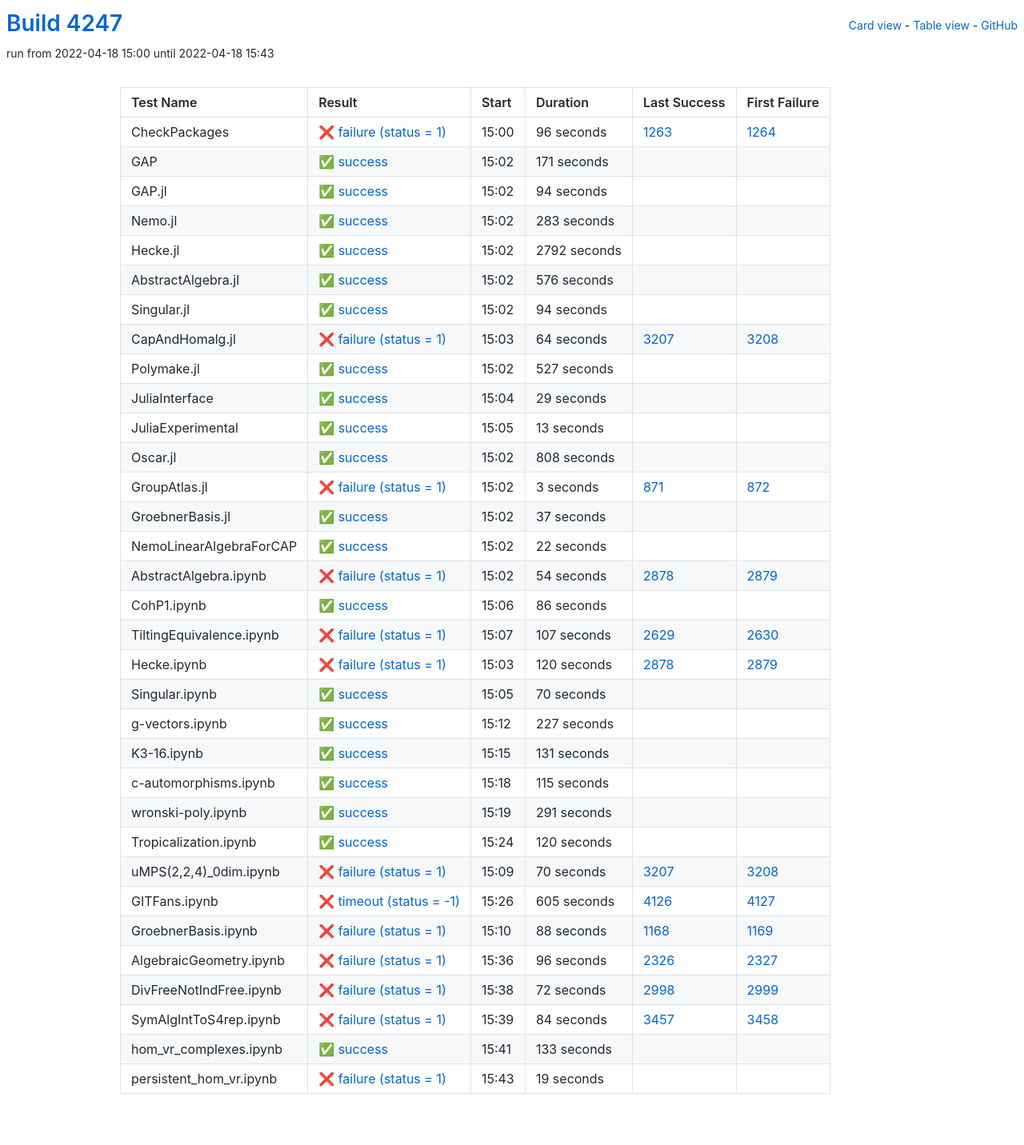
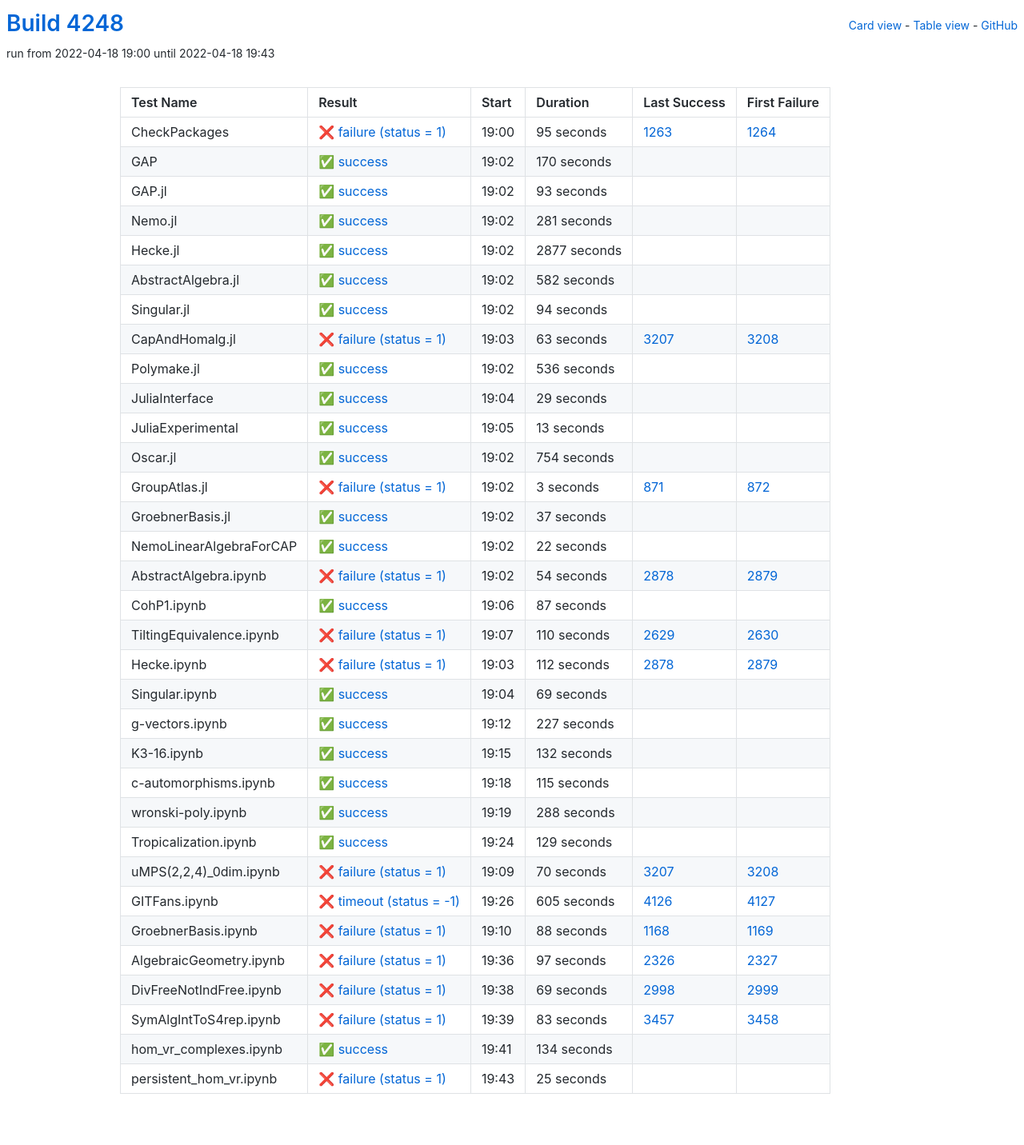
Before and after one commit to oscar-system/oscar-ci-status-stable, a Jekyll site: the page built from table.html, in a window 1280 px wide. Shown: the whole page at 80% size. Built offline with Jekyll 4.4.1, drawn with Linux system fonts in a browser that asks for light colours.

Commit message:
Build #4248

```diff
--- a/_data/ci.yml
+++ b/_data/ci.yml
@@ -1,6 +1,6 @@
 ---
-build: 4247
-build_url: https://oscarci.mathematik.uni-kl.de/job/oscar-stable/4247/
+build: 4248
+build_url: https://oscarci.mathematik.uni-kl.de/job/oscar-stable/4248/
 job: oscar-stable
 organization: oscar-system
 repo: oscar-ci-status-stable
@@ -8,80 +8,80 @@ repourl: https://github.com/oscar-system/oscar-ci-status-stable
 tests:
 - name: CheckPackages
   id: checkpackages
-  log: https://oscarci.mathematik.uni-kl.de/job/oscar-stable/4247/artifact/logs/build-4247/CheckPackages.log
-  start: 2022-04-18 15:00
+  log: https://oscarci.mathematik.uni-kl.de/job/oscar-stable/4248/artifact/logs/build-4248/CheckPackages.log
+  start: 2022-04-18 19:00
   success: false
   exitcode: 1
   status: failure
-  duration: 96
+  duration: 95
   last_success: 1263
   last_success_url: https://oscarci.mathematik.uni-kl.de/job/oscar-stable/1263/
   first_failure: 1264
   first_failure_url: https://oscarci.mathematik.uni-kl.de/job/oscar-stable/1264/
 - name: GAP
   id: gap
-  log: https://oscarci.mathematik.uni-kl.de/job/oscar-stable/4247/artifact/logs/build-4247/GAP.log
-  start: 2022-04-18 15:02
+  log: https://oscarci.mathematik.uni-kl.de/job/oscar-stable/4248/artifact/logs/build-4248/GAP.log
+  start: 2022-04-18 19:02
   success: true
   exitcode: 0
   status: success
-  duration: 171
+  duration: 170
   last_success: false
   last_success_url:
   first_failure: false
   first_failure_url:
 - name: GAP.jl
   id: gap-jl
-  log: https://oscarci.mathematik.uni-kl.de/job/oscar-stable/4247/artifact/logs/build-4247/GAP.jl.log
-  start: 2022-04-18 15:02
+  log: https://oscarci.mathematik.uni-kl.de/job/oscar-stable/4248/artifact/logs/build-4248/GAP.jl.log
+  start: 2022-04-18 19:02
   success: true
   exitcode: 0
   status: success
-  duration: 94
+  duration: 93
   last_success: false
   last_success_url:
   first_failure: false
   first_failure_url:
 - name: Nemo.jl
   id: nemo-jl
-  log: https://oscarci.mathematik.uni-kl.de/job/oscar-stable/4247/artifact/logs/build-4247/Nemo.jl.log
-  start: 2022-04-18 15:02
+  log: https://oscarci.mathematik.uni-kl.de/job/oscar-stable/4248/artifact/logs/build-4248/Nemo.jl.log
+  start: 2022-04-18 19:02
   success: true
   exitcode: 0
   status: success
-  duration: 283
+  duration: 281
   last_success: false
   last_success_url:
   first_failure: false
   first_failure_url:
 - name: Hecke.jl
   id: hecke-jl
-  log: https://oscarci.mathematik.uni-kl.de/job/oscar-stable/4247/artifact/logs/build-4247/Hecke.jl.log
-  start: 2022-04-18 15:02
+  log: https://oscarci.mathematik.uni-kl.de/job/oscar-stable/4248/artifact/logs/build-4248/Hecke.jl.log
+  start: 2022-04-18 19:02
   success: true
   exitcode: 0
   status: success
-  duration: 2792
+  duration: 2877
   last_success: false
   last_success_url:
   first_failure: false
   first_failure_url:
 - name: AbstractAlgebra.jl
   id: abstractalgebra-jl
-  log: https://oscarci.mathematik.uni-kl.de/job/oscar-stable/4247/artifact/logs/build-4247/AbstractAlgebra.jl.log
-  start: 2022-04-18 15:02
+  log: https://oscarci.mathematik.uni-kl.de/job/oscar-stable/4248/artifact/logs/build-4248/AbstractAlgebra.jl.log
+  start: 2022-04-18 19:02
   success: true
   exitcode: 0
   status: success
-  duration: 576
+  duration: 582
   last_success: false
   last_success_url:
   first_failure: false
   first_failure_url:
 - name: Singular.jl
   id: singular-jl
-  log: https://oscarci.mathematik.uni-kl.de/job/oscar-stable/4247/artifact/logs/build-4247/Singular.jl.log
-  start: 2022-04-18 15:02
+  log: https://oscarci.mathematik.uni-kl.de/job/oscar-stable/4248/artifact/logs/build-4248/Singular.jl.log
+  start: 2022-04-18 19:02
   success: true
   exitcode: 0
   status: success
@@ -92,32 +92,32 @@ tests:
   first_failure_url:
 - name: CapAndHomalg.jl
   id: capandhomalg-jl
-  log: https://oscarci.mathematik.uni-kl.de/job/oscar-stable/4247/artifact/logs/build-4247/CapAndHomalg.jl.log
-  start: 2022-04-18 15:03
+  log: https://oscarci.mathematik.uni-kl.de/job/oscar-stable/4248/artifact/logs/build-4248/CapAndHomalg.jl.log
+  start: 2022-04-18 19:03
   success: false
   exitcode: 1
   status: failure
-  duration: 64
+  duration: 63
   last_success: 3207
   last_success_url: https://oscarci.mathematik.uni-kl.de/job/oscar-stable/3207/
   first_failure: 3208
   first_failure_url: https://oscarci.mathematik.uni-kl.de/job/oscar-stable/3208/
 - name: Polymake.jl
   id: polymake-jl
-  log: https://oscarci.mathematik.uni-kl.de/job/oscar-stable/4247/artifact/logs/build-4247/Polymake.jl.log
-  start: 2022-04-18 15:02
+  log: https://oscarci.mathematik.uni-kl.de/job/oscar-stable/4248/artifact/logs/build-4248/Polymake.jl.log
+  start: 2022-04-18 19:02
   success: true
   exitcode: 0
   status: success
-  duration: 527
+  duration: 536
   last_success: false
   last_success_url:
   first_failure: false
   first_failure_url:
 - name: JuliaInterface
   id: juliainterface
-  log: https://oscarci.mathematik.uni-kl.de/job/oscar-stable/4247/artifact/logs/build-4247/JuliaInterface.log
-  start: 2022-04-18 15:04
+  log: https://oscarci.mathematik.uni-kl.de/job/oscar-stable/4248/artifact/logs/build-4248/JuliaInterface.log
+  start: 2022-04-18 19:04
   success: true
   exitcode: 0
   status: success
@@ -128,8 +128,8 @@ tests:
   first_failure_url:
 - name: JuliaExperimental
   id: juliaexperimental
-  log: https://oscarci.mathematik.uni-kl.de/job/oscar-stable/4247/artifact/logs/build-4247/JuliaExperimental.log
-  start: 2022-04-18 15:05
+  log: https://oscarci.mathematik.uni-kl.de/job/oscar-stable/4248/artifact/logs/build-4248/JuliaExperimental.log
+  start: 2022-04-18 19:05
   success: true
   exitcode: 0
   status: success
@@ -140,20 +140,20 @@ tests:
   first_failure_url:
 - name: Oscar.jl
   id: oscar-jl
-  log: https://oscarci.mathematik.uni-kl.de/job/oscar-stable/4247/artifact/logs/build-4247/Oscar.jl.log
-  start: 2022-04-18 15:02
+  log: https://oscarci.mathematik.uni-kl.de/job/oscar-stable/4248/artifact/logs/build-4248/Oscar.jl.log
+  start: 2022-04-18 19:02
   success: true
   exitcode: 0
   status: success
-  duration: 808
+  duration: 754
   last_success: false
   last_success_url:
   first_failure: false
   first_failure_url:
 - name: GroupAtlas.jl
   id: groupatlas-jl
-  log: https://oscarci.mathematik.uni-kl.de/job/oscar-stable/4247/artifact/logs/build-4247/GroupAtlas.jl.log
-  start: 2022-04-18 15:02
+  log: https://oscarci.mathematik.uni-kl.de/job/oscar-stable/4248/artifact/logs/build-4248/GroupAtlas.jl.log
+  start: 2022-04-18 19:02
   success: false
   exitcode: 1
   status: failure
@@ -164,8 +164,8 @@ tests:
   first_failure_url: https://oscarci.mathematik.uni-kl.de/job/oscar-stable/872/
 - name: GroebnerBasis.jl
   id: groebnerbasis-jl
-  log: https://oscarci.mathematik.uni-kl.de/job/oscar-stable/4247/artifact/logs/build-4247/GroebnerBasis.jl.log
-  start: 2022-04-18 15:02
+  log: https://oscarci.mathematik.uni-kl.de/job/oscar-stable/4248/artifact/logs/build-4248/GroebnerBasis.jl.log
+  start: 2022-04-18 19:02
   success: true
   exitcode: 0
   status: success
@@ -176,8 +176,8 @@ tests:
   first_failure_url:
 - name: NemoLinearAlgebraForCAP
   id: nemolinearalgebraforcap
-  log: https://oscarci.mathematik.uni-kl.de/job/oscar-stable/4247/artifact/logs/build-4247/NemoLinearAlgebraForCAP.log
-  start: 2022-04-18 15:02
+  log: https://oscarci.mathematik.uni-kl.de/job/oscar-stable/4248/artifact/logs/build-4248/NemoLinearAlgebraForCAP.log
+  start: 2022-04-18 19:02
   success: true
   exitcode: 0
   status: success
@@ -188,8 +188,8 @@ tests:
   first_failure_url:
 - name: AbstractAlgebra.ipynb
   id: abstractalgebra-ipynb
-  log: https://oscarci.mathematik.uni-kl.de/job/oscar-stable/4247/artifact/logs/build-4247/AbstractAlgebra.ipynb.log
-  start: 2022-04-18 15:02
+  log: https://oscarci.mathematik.uni-kl.de/job/oscar-stable/4248/artifact/logs/build-4248/AbstractAlgebra.ipynb.log
+  start: 2022-04-18 19:02
   success: false
   exitcode: 1
   status: failure
@@ -200,56 +200,56 @@ tests:
   first_failure_url: https://oscarci.mathematik.uni-kl.de/job/oscar-stable/2879/
 - name: CohP1.ipynb
   id: cohp1-ipynb
-  log: https://oscarci.mathematik.uni-kl.de/job/oscar-stable/4247/artifact/logs/build-4247/CohP1.ipynb.log
-  start: 2022-04-18 15:06
+  log: https://oscarci.mathematik.uni-kl.de/job/oscar-stable/4248/artifact/logs/build-4248/CohP1.ipynb.log
+  start: 2022-04-18 19:06
   success: true
   exitcode: 0
   status: success
-  duration: 86
+  duration: 87
   last_success: false
   last_success_url:
   first_failure: false
   first_failure_url:
 - name: TiltingEquivalence.ipynb
   id: tiltingequivalence-ipynb
-  log: https://oscarci.mathematik.uni-kl.de/job/oscar-stable/4247/artifact/logs/build-4247/TiltingEquivalence.ipynb.log
-  start: 2022-04-18 15:07
+  log: https://oscarci.mathematik.uni-kl.de/job/oscar-stable/4248/artifact/logs/build-4248/TiltingEquivalence.ipynb.log
+  start: 2022-04-18 19:07
   success: false
   exitcode: 1
   status: failure
-  duration: 107
+  duration: 110
   last_success: 2629
   last_success_url: https://oscarci.mathematik.uni-kl.de/job/oscar-stable/2629/
   first_failure: 2630
   first_failure_url: https://oscarci.mathematik.uni-kl.de/job/oscar-stable/2630/
 - name: Hecke.ipynb
   id: hecke-ipynb
-  log: https://oscarci.mathematik.uni-kl.de/job/oscar-stable/4247/artifact/logs/build-4247/Hecke.ipynb.log
-  start: 2022-04-18 15:03
+  log: https://oscarci.mathematik.uni-kl.de/job/oscar-stable/4248/artifact/logs/build-4248/Hecke.ipynb.log
+  start: 2022-04-18 19:03
   success: false
   exitcode: 1
   status: failure
-  duration: 120
+  duration: 112
   last_success: 2878
   last_success_url: https://oscarci.mathematik.uni-kl.de/job/oscar-stable/2878/
   first_failure: 2879
   first_failure_url: https://oscarci.mathematik.uni-kl.de/job/oscar-stable/2879/
 - name: Singular.ipynb
   id: singular-ipynb
-  log: https://oscarci.mathematik.uni-kl.de/job/oscar-stable/4247/artifact/logs/build-4247/Singular.ipynb.log
-  start: 2022-04-18 15:05
+  log: https://oscarci.mathematik.uni-kl.de/job/oscar-stable/4248/artifact/logs/build-4248/Singular.ipynb.log
+  start: 2022-04-18 19:04
   success: true
   exitcode: 0
   status: success
-  duration: 70
+  duration: 69
   last_success: false
   last_success_url:
   first_failure: false
   first_failure_url:
 - name: g-vectors.ipynb
   id: g-vectors-ipynb
-  log: https://oscarci.mathematik.uni-kl.de/job/oscar-stable/4247/artifact/logs/build-4247/g-vectors.ipynb.log
-  start: 2022-04-18 15:12
+  log: https://oscarci.mathematik.uni-kl.de/job/oscar-stable/4248/artifact/logs/build-4248/g-vectors.ipynb.log
+  start: 2022-04-18 19:12
   success: true
   exitcode: 0
   status: success
@@ -260,20 +260,20 @@ tests:
   first_failure_url:
 - name: K3-16.ipynb
   id: k3-16-ipynb
-  log: https://oscarci.mathematik.uni-kl.de/job/oscar-stable/4247/artifact/logs/build-4247/K3-16.ipynb.log
-  start: 2022-04-18 15:15
+  log: https://oscarci.mathematik.uni-kl.de/job/oscar-stable/4248/artifact/logs/build-4248/K3-16.ipynb.log
+  start: 2022-04-18 19:15
   success: true
   exitcode: 0
   status: success
-  duration: 131
+  duration: 132
   last_success: false
   last_success_url:
   first_failure: false
   first_failure_url:
 - name: c-automorphisms.ipynb
   id: c-automorphisms-ipynb
-  log: https://oscarci.mathematik.uni-kl.de/job/oscar-stable/4247/artifact/logs/build-4247/c-automorphisms.ipynb.log
-  start: 2022-04-18 15:18
+  log: https://oscarci.mathematik.uni-kl.de/job/oscar-stable/4248/artifact/logs/build-4248/c-automorphisms.ipynb.log
+  start: 2022-04-18 19:18
   success: true
   exitcode: 0
   status: success
@@ -284,32 +284,32 @@ tests:
   first_failure_url:
 - name: wronski-poly.ipynb
   id: wronski-poly-ipynb
-  log: https://oscarci.mathematik.uni-kl.de/job/oscar-stable/4247/artifact/logs/build-4247/wronski-poly.ipynb.log
-  start: 2022-04-18 15:19
+  log: https://oscarci.mathematik.uni-kl.de/job/oscar-stable/4248/artifact/logs/build-4248/wronski-poly.ipynb.log
+  start: 2022-04-18 19:19
   success: true
   exitcode: 0
   status: success
-  duration: 291
+  duration: 288
   last_success: false
   last_success_url:
   first_failure: false
   first_failure_url:
 - name: Tropicalization.ipynb
   id: tropicalization-ipynb
-  log: https://oscarci.mathematik.uni-kl.de/job/oscar-stable/4247/artifact/logs/build-4247/Tropicalization.ipynb.log
-  start: 2022-04-18 15:24
+  log: https://oscarci.mathematik.uni-kl.de/job/oscar-stable/4248/artifact/logs/build-4248/Tropicalization.ipynb.log
+  start: 2022-04-18 19:24
   success: true
   exitcode: 0
   status: success
-  duration: 120
+  duration: 129
   last_success: false
   last_success_url:
   first_failure: false
   first_failure_url:
 - name: uMPS(2,2,4)_0dim.ipynb
   id: umps-2-2-4-0dim-ipynb
-  log: https://oscarci.mathematik.uni-kl.de/job/oscar-stable/4247/artifact/logs/build-4247/uMPS-2-2-4-_0dim.ipynb.log
-  start: 2022-04-18 15:09
+  log: https://oscarci.mathematik.uni-kl.de/job/oscar-stable/4248/artifact/logs/build-4248/uMPS-2-2-4-_0dim.ipynb.log
+  start: 2022-04-18 19:09
   success: false
   exitcode: 1
   status: failure
@@ -320,8 +320,8 @@ tests:
   first_failure_url: https://oscarci.mathematik.uni-kl.de/job/oscar-stable/3208/
 - name: GITFans.ipynb
   id: gitfans-ipynb
-  log: https://oscarci.mathematik.uni-kl.de/job/oscar-stable/4247/artifact/logs/build-4247/GITFans.ipynb.log
-  start: 2022-04-18 15:26
+  log: https://oscarci.mathematik.uni-kl.de/job/oscar-stable/4248/artifact/logs/build-4248/GITFans.ipynb.log
+  start: 2022-04-18 19:26
   success: false
   exitcode: -1
   status: timeout
@@ -332,8 +332,8 @@ tests:
   first_failure_url: https://oscarci.mathematik.uni-kl.de/job/oscar-stable/4127/
 - name: GroebnerBasis.ipynb
   id: groebnerbasis-ipynb
-  log: https://oscarci.mathematik.uni-kl.de/job/oscar-stable/4247/artifact/logs/build-4247/GroebnerBasis.ipynb.log
-  start: 2022-04-18 15:10
+  log: https://oscarci.mathematik.uni-kl.de/job/oscar-stable/4248/artifact/logs/build-4248/GroebnerBasis.ipynb.log
+  start: 2022-04-18 19:10
   success: false
   exitcode: 1
   status: failure
@@ -344,60 +344,60 @@ tests:
   first_failure_url: https://oscarci.mathematik.uni-kl.de/job/oscar-stable/1169/
 - name: AlgebraicGeometry.ipynb
   id: algebraicgeometry-ipynb
-  log: https://oscarci.mathematik.uni-kl.de/job/oscar-stable/4247/artifact/logs/build-4247/AlgebraicGeometry.ipynb.log
-  start: 2022-04-18 15:36
+  log: https://oscarci.mathematik.uni-kl.de/job/oscar-stable/4248/artifact/logs/build-4248/AlgebraicGeometry.ipynb.log
+  start: 2022-04-18 19:36
   success: false
   exitcode: 1
   status: failure
-  duration: 96
+  duration: 97
   last_success: 2326
   last_success_url: https://oscarci.mathematik.uni-kl.de/job/oscar-stable/2326/
   first_failure: 2327
   first_failure_url: https://oscarci.mathematik.uni-kl.de/job/oscar-stable/2327/
 - name: DivFreeNotIndFree.ipynb
   id: divfreenotindfree-ipynb
-  log: https://oscarci.mathematik.uni-kl.de/job/oscar-stable/4247/artifact/logs/build-4247/DivFreeNotIndFree.ipynb.log
-  start: 2022-04-18 15:38
+  log: https://oscarci.mathematik.uni-kl.de/job/oscar-stable/4248/artifact/logs/build-4248/DivFreeNotIndFree.ipynb.log
+  start: 2022-04-18 19:38
   success: false
   exitcode: 1
   status: failure
-  duration: 72
+  duration: 69
   last_success: 2998
   last_success_url: https://oscarci.mathematik.uni-kl.de/job/oscar-stable/2998/
   first_failure: 2999
   first_failure_url: https://oscarci.mathematik.uni-kl.de/job/oscar-stable/2999/
 - name: SymAlgIntToS4rep.ipynb
   id: symalginttos4rep-ipynb
-  log: https://oscarci.mathematik.uni-kl.de/job/oscar-stable/4247/artifact/logs/build-4247/SymAlgIntToS4rep.ipynb.log
-  start: 2022-04-18 15:39
+  log: https://oscarci.mathematik.uni-kl.de/job/oscar-stable/4248/artifact/logs/build-4248/SymAlgIntToS4rep.ipynb.log
+  start: 2022-04-18 19:39
   success: false
   exitcode: 1
   status: failure
-  duration: 84
+  duration: 83
   last_success: 3457
   last_success_url: https://oscarci.mathematik.uni-kl.de/job/oscar-stable/3457/
   first_failure: 3458
   first_failure_url: https://oscarci.mathematik.uni-kl.de/job/oscar-stable/3458/
 - name: hom_vr_complexes.ipynb
   id: hom-vr-complexes-ipynb
-  log: https://oscarci.mathematik.uni-kl.de/job/oscar-stable/4247/artifact/logs/build-4247/hom_vr_complexes.ipynb.log
-  start: 2022-04-18 15:41
+  log: https://oscarci.mathematik.uni-kl.de/job/oscar-stable/4248/artifact/logs/build-4248/hom_vr_complexes.ipynb.log
+  start: 2022-04-18 19:41
   success: true
   exitcode: 0
   status: success
-  duration: 133
+  duration: 134
   last_success: false
   last_success_url:
   first_failure: false
   first_failure_url:
 - name: persistent_hom_vr.ipynb
   id: persistent-hom-vr-ipynb
-  log: https://oscarci.mathematik.uni-kl.de/job/oscar-stable/4247/artifact/logs/build-4247/persistent_hom_vr.ipynb.log
-  start: 2022-04-18 15:43
+  log: https://oscarci.mathematik.uni-kl.de/job/oscar-stable/4248/artifact/logs/build-4248/persistent_hom_vr.ipynb.log
+  start: 2022-04-18 19:43
   success: false
   exitcode: 1
   status: failure
-  duration: 19
+  duration: 25
   last_success: false
   last_success_url:
   first_failure: false
```
Also changed, not shown: README.md.
